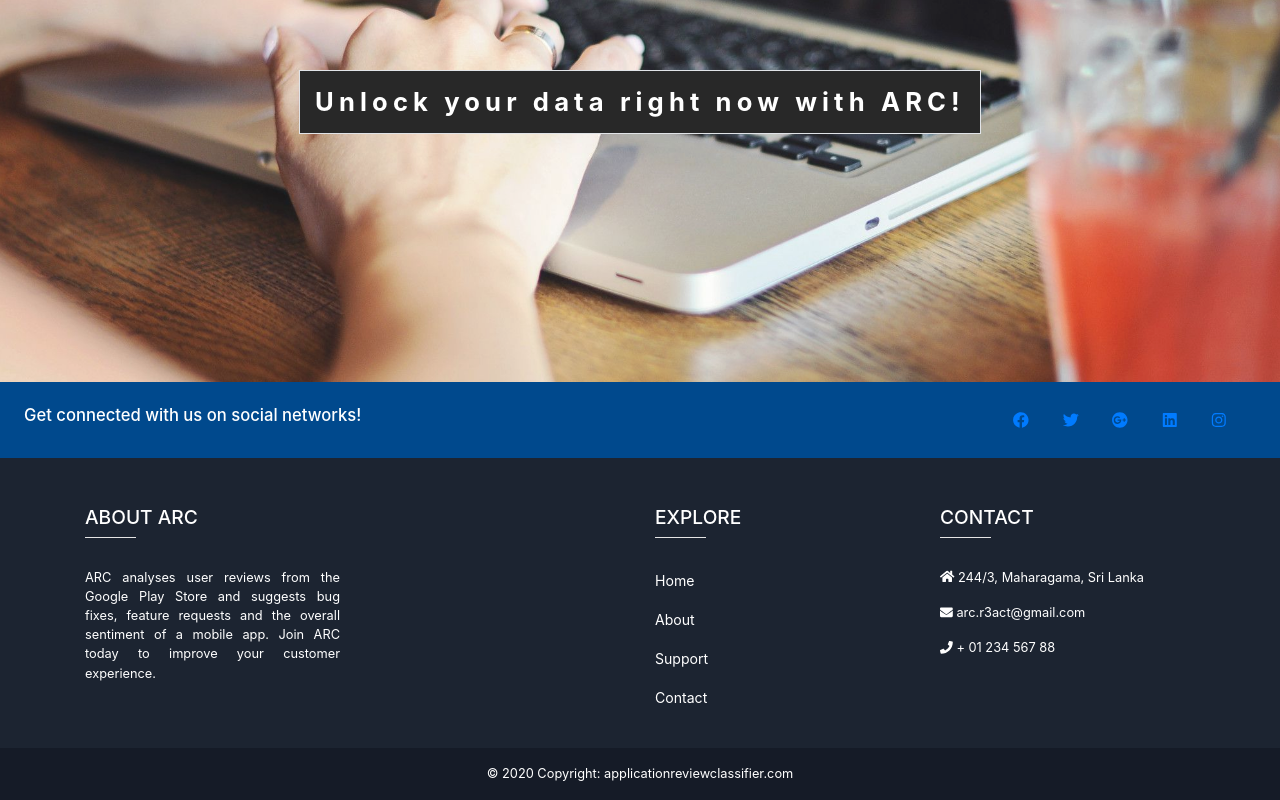
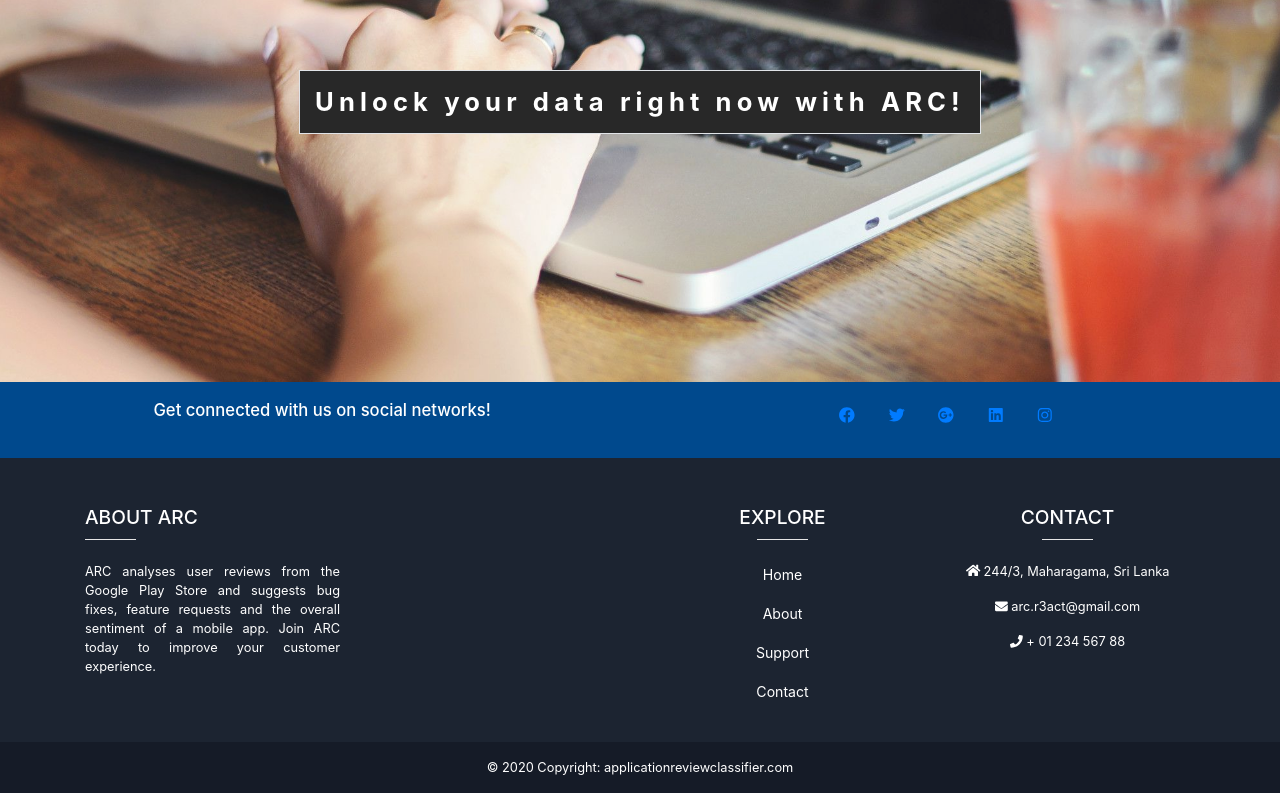
Before and after one commit to Aarthif-Nawaz/ARC-R3ACT, a React (Create React App) app: page / in a window 1280 px wide. Shown: the part 4074-4874 px from the top of the page. Built offline with nearby package versions, Linux system fonts and the light colour scheme.

Commit message:
Fixed Footer

```diff
--- a/src/components/NavigationBar/Footer.js
+++ b/src/components/NavigationBar/Footer.js
@@ -8,14 +8,14 @@ import { faHome , faEnvelope , faPhone  } from '@fortawesome/free-solid-svg-icon
 function Footer() {
   return (
     <div className="page-footer font-small unique-color-dark">
-      <div style={{ backgroundColor: "#00498d" ,color:'#fff'}}>
+      <div style={{ backgroundColor: "#00498d" ,color:'#fff',height:"6vw"}}>
         <div className="container-fluid">
-          <div className="row py-4 px-4 d-flex align-items-center">
-            <div className="col-6 text-center text-md-left mb-4 mb-md-0">
+          <div className="row d-flex align-items-center" style={{padding:"1.5vw"}}>
+            <div className="col-6 text-center text-left" style={{marginBottom:"7vw"}}>
               <h5 style={{fontSize:"1.3vw"}}>Get connected with us on social networks!</h5>
             </div>
 
-            <div className="col-6 text-center text-md-right">
+            <div className="col-6 text-center text-right" style={{marginBottom:"7vw"}}>
               <a className="fb-ic mr-4">
               <FontAwesomeIcon icon={faFacebook} style={{width:"2vw"}}/>
               </a>
@@ -40,15 +40,15 @@ function Footer() {
         </div>
       </div>
       <div style={{ backgroundColor: "#1c2431", color: "white" }}>
-        <div className="container text-center text-md-left">
+        <div className="container text-center text-left">
           <div className="row pt-5">
 
-            <div className="col-3 mx-auto mb-4 text-xl-left">
+            <div className="col-3 mx-auto mb-4 text-left">
               <h6 className="text-uppercase" style={{fontSize:"1.5vw"}}>
                 About ARC
               </h6>
               <hr
-                className="accent-2 mb-4 mt-0 d-inline-block mx-auto"
+                className="accent-2 mt-0 d-inline-block mx-auto"
                 style={{ width: "4vw", backgroundColor:'#fff' }}
               />
               <p style={{textAlign:"justify", fontSize:"1vw"}}>
@@ -64,7 +64,7 @@ function Footer() {
             <div className="col-3 mx-auto mb-4">
               <h6 className="text-uppercase" style={{fontSize:"1.5vw"}}>Explore</h6>
               <hr
-                className="accent-2 mb-4 mt-0 d-inline-block mx-auto"
+                className="accent-2 mt-0 d-inline-block mx-auto"
                 style={{ width: "4vw", backgroundColor:'#fff' }}
               />
               <p style={{marginBottom:"1.06vw",height:"2vw"}}>
@@ -84,7 +84,7 @@ function Footer() {
             <div className="col-3 mx-auto mb-md-0 mb-4">
               <h6 className="text-uppercase" style={{fontSize:"1.5vw"}}>Contact</h6>
               <hr
-                className=" accent-2 mb-4 mt-0 d-inline-block mx-auto"
+                className=" accent-2 mt-0 d-inline-block mx-auto"
                 style={{ width: "4vw", backgroundColor: "#fff"}}
               />
               <p style={{fontSize:"1vw"}}>
```
